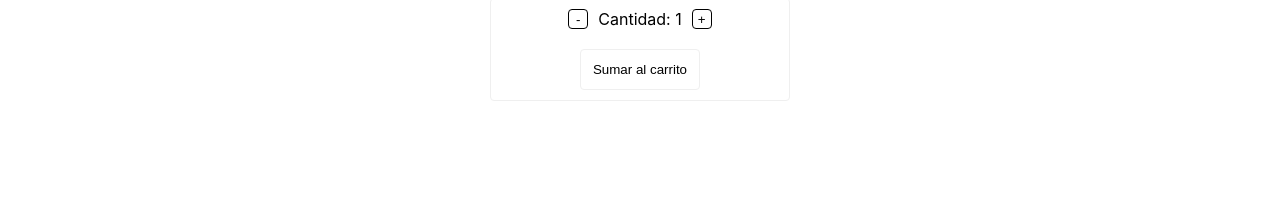
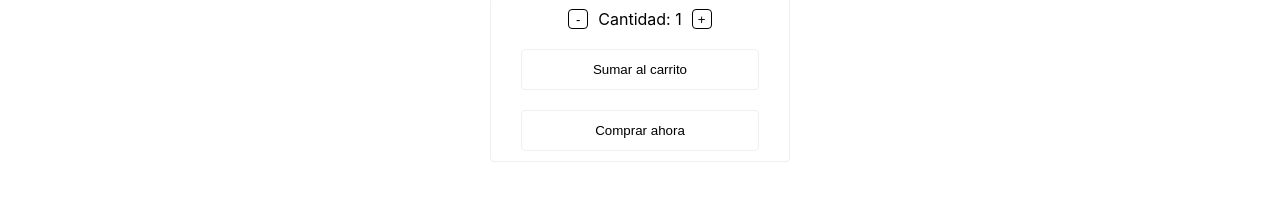
Before and after one commit to Facundo-Muoio/e-commerce, a React (Create React App) app: page /detail/1 in a window 1280 px wide. Shown: the part 212-410 px from the top of the page. Built offline with nearby package versions, Linux system fonts and the light colour scheme; no server answers.

Commit message:
btn comprar ahora y link al carrito

```diff
--- a/src/App.js
+++ b/src/App.js
@@ -9,6 +9,7 @@ import { BrowserRouter as Router, Route, Routes} from "react-router-dom"
 import Home from "./views/Home/Home";
 import About from "./views/About/About";
 import Contact from './views/Contact/Contact';
+import Cart from "./views/Cart/Cart"
 import Error from "./views/Error/Error"
 
 
@@ -28,6 +29,7 @@ function App() {
         <Route path="/contact" element={<Contact />} />
         <Route path="*" element={<Error />} />
         <Route path="/detail/:id" element={<ItemDetailContainer/>} />
+        <Route path="/Cart" element={<Cart/>} />
       </Routes>
     </Router>
   );
--- a/src/componentes/ItemCount/ItemCount.css
+++ b/src/componentes/ItemCount/ItemCount.css
@@ -17,14 +17,20 @@
     margin-right: 10px;
 }
 
-.addToCart{
+.addToCart, .buyNow{
     background-color: white;
     padding: 12px;
     border: 1px solid #efefef;
     border-radius: 4px;
     margin: 10px;
+    width: 80%;
 }
 
 .addToCart:hover{
     border: 1px solid black;
 }
+
+
+.buyNow:hover{
+    border: 1px solid black;
+}
--- a/src/componentes/ItemCount/ItemCount.js
+++ b/src/componentes/ItemCount/ItemCount.js
@@ -1,5 +1,6 @@
 import React, { useState } from 'react'
 import "./ItemCount.css"
+import {Link} from "react-router-dom"
 
 const ItemCount = ({stock, initial, onAdd}) => {
     const [cantidad, setCantidad] = useState(initial)
@@ -16,6 +17,10 @@ const ItemCount = ({stock, initial, onAdd}) => {
        }
    }
 
+   const saveToCart = () => {
+       localStorage.setItem("Producto Lista",JSON.stringify([cantidad]))
+   }
+
     return (
         <>
          <div className="containerSumRestCantidad">
@@ -26,6 +31,9 @@ const ItemCount = ({stock, initial, onAdd}) => {
          {
              cantidad > 0 ? <button className="addToCart" onClick={() => onAdd(cantidad)}>Sumar al carrito</button> : <button className="addToCart" disable="disable">Sumar al carrito</button>
          }
+         {
+             cantidad > 0 ?<button className="buyNow" onClick={saveToCart}><Link to="/Cart">Comprar ahora</Link></button> : <button className="buyNow" disable="disable">Comprar ahora</button>
+         }
         </>
     )
 }
--- /dev/null
+++ b/src/views/Cart/Cart.js
@@ -0,0 +1,12 @@
+import React from 'react'
+
+export const Cart = () => {
+    return (
+        <div>
+            <h1>Compras del carrito</h1>
+        </div>
+    )
+}
+
+
+export default Cart;
--- /dev/null
+++ b/src/views/Home/Home.css
@@ -0,0 +1,5 @@
+.containerIptBtn{
+    margin: 0px auto;
+    text-align: center;
+    width: 500px;
+}
--- a/src/views/Home/Home.js
+++ b/src/views/Home/Home.js
@@ -1,9 +1,12 @@
 import React from 'react'
 // itemListContainer
 import ItemListContainer from '../../componentes/ItemListContainer/ItemListContainer'
+import "./Home.css"
 
 
 const Home = () => {
+
+
     return (
         <div>
             <ItemListContainer greeting = "Bienvenido a El Monedero, tu exchange de cryptos." />
```
Also changed, not shown: 1 other file (tests, documents, lock files or other folders).
